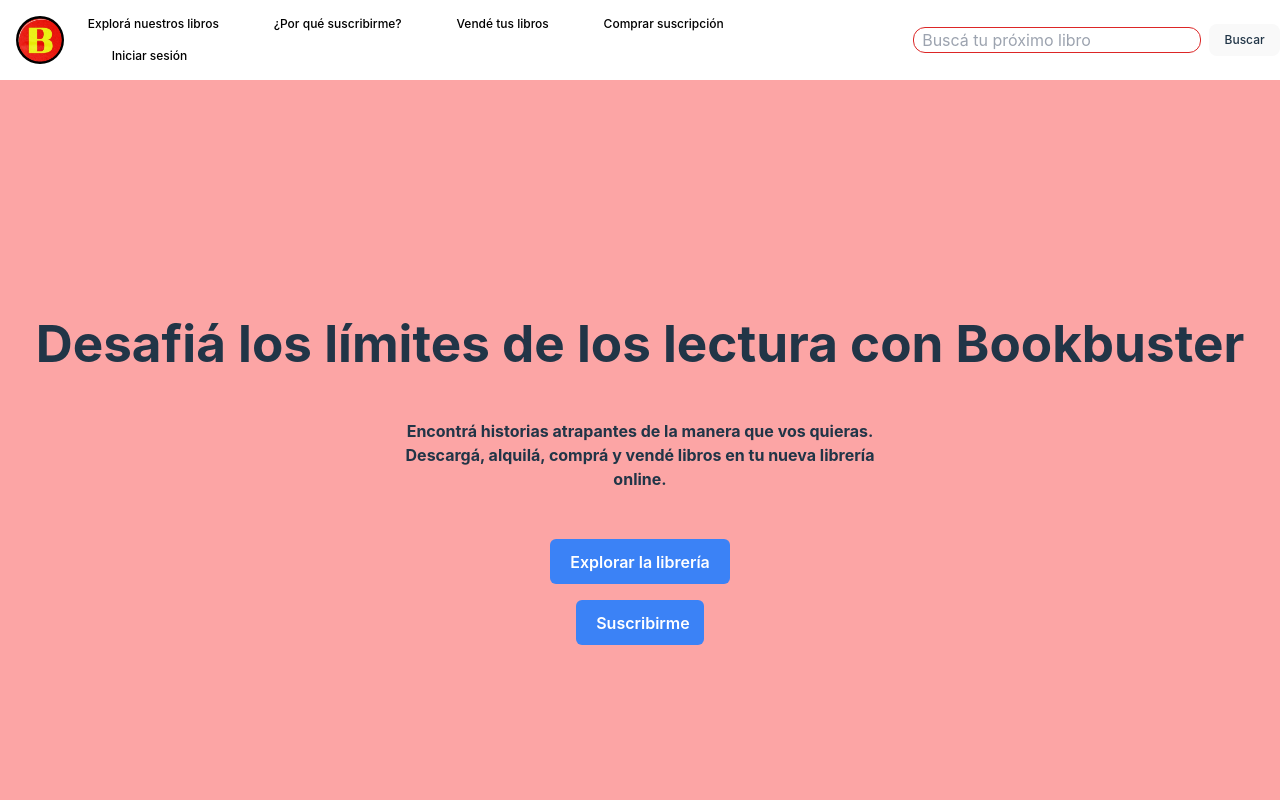
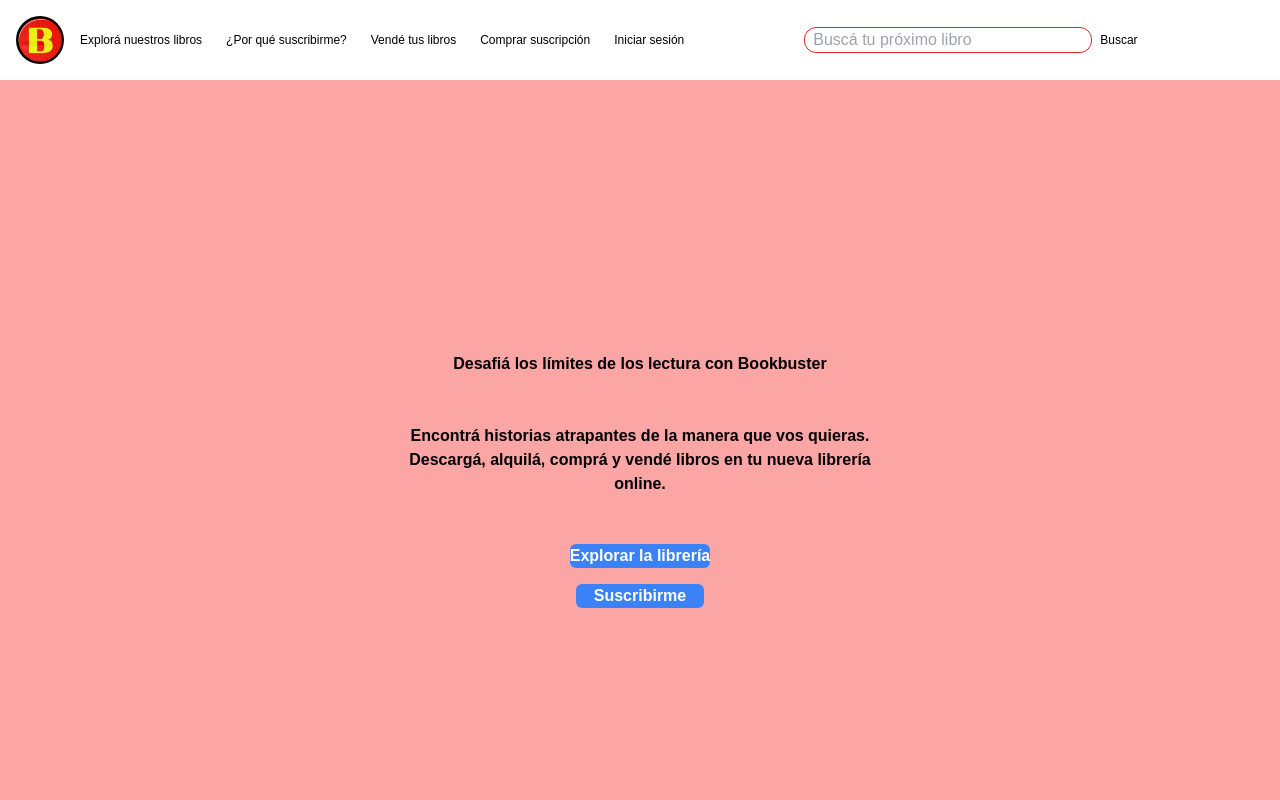
Before and after one commit to bookbuster-ar/web-app-front, a React (Vite) app: page / in a window 1280 px wide. Shown: the top 800 px of the page. Built offline with nearby package versions, Linux system fonts and the light colour scheme.

Commit message:
Cambiamos los estilos

```diff
--- a/src/index.css
+++ b/src/index.css
@@ -3,68 +3,7 @@
 @tailwind utilities;
 
 :root {
-  font-family: Inter, system-ui, Avenir, Helvetica, Arial, sans-serif;
-  line-height: 1.5;
-  font-weight: 400;
-
-  color-scheme: light dark;
-  color: rgba(255, 255, 255, 0.87);
-  background-color: #242424;
-
-  font-synthesis: none;
-  text-rendering: optimizeLegibility;
   -webkit-font-smoothing: antialiased;
   -moz-osx-font-smoothing: grayscale;
   -webkit-text-size-adjust: 100%;
 }
-
-a {
-  font-weight: 500;
-  color: #646cff;
-  text-decoration: inherit;
-}
-a:hover {
-  color: #535bf2;
-}
-
-body {
-  margin: 0;
-  padding: 0;
-}
-
-h1 {
-  font-size: 3.2em;
-  line-height: 1.1;
-}
-
-button {
-  border-radius: 8px;
-  border: 1px solid transparent;
-  padding: 0.6em 1.2em;
-  font-size: 1em;
-  font-weight: 500;
-  font-family: inherit;
-  background-color: #1a1a1a;
-  cursor: pointer;
-  transition: border-color 0.25s;
-}
-button:hover {
-  border-color: #646cff;
-}
-button:focus,
-button:focus-visible {
-  outline: 4px auto -webkit-focus-ring-color;
-}
-
-@media (prefers-color-scheme: light) {
-  :root {
-    color: #213547;
-    background-color: #ffffff;
-  }
-  a:hover {
-    color: #747bff;
-  }
-  button {
-    background-color: #f9f9f9;
-  }
-}
--- a/tailwind.config.js
+++ b/tailwind.config.js
@@ -1,8 +1,23 @@
 /** @type {import('tailwindcss').Config} */
 export default {
-  content: ["./index.html", "./src/**/*.{js,ts,jsx,tsx}"],
+  content: ['./index.html', './src/**/*.{js,ts,jsx,tsx}'],
   theme: {
-    extend: {},
+    screens: {
+      sm: '640px',
+      md: '768px',
+      lg: '1024px',
+      xl: '1280px',
+    },
+    fontFamily: {
+      sans: ['Montserrat', 'sans-serif'],
+    },
+    extend: {
+      colors: {
+        primary: '#020617',
+        secondary: '#0f172a',
+        secondaryBorder: '#1e293b',
+      },
+    },
   },
   plugins: [],
-}
+};
```
